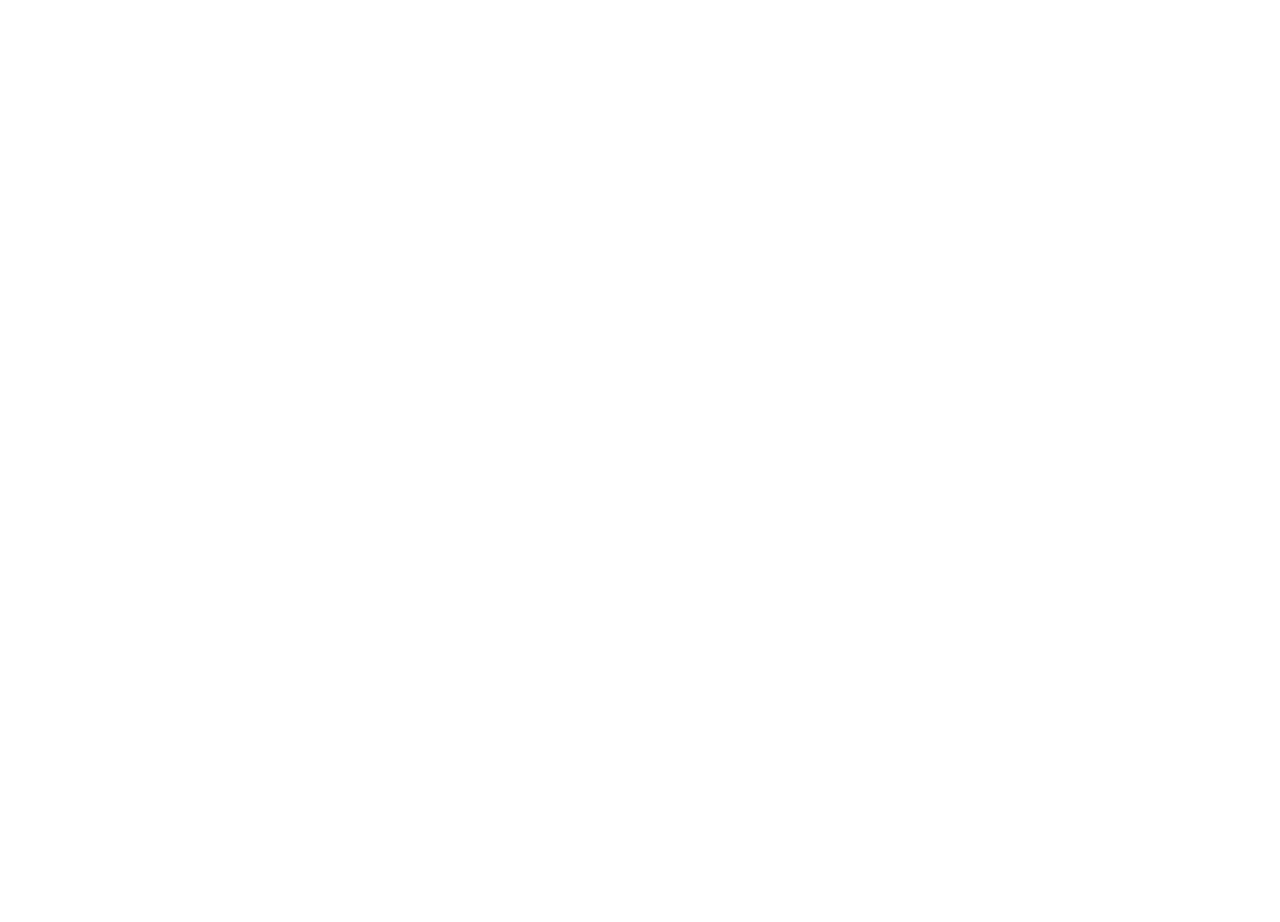
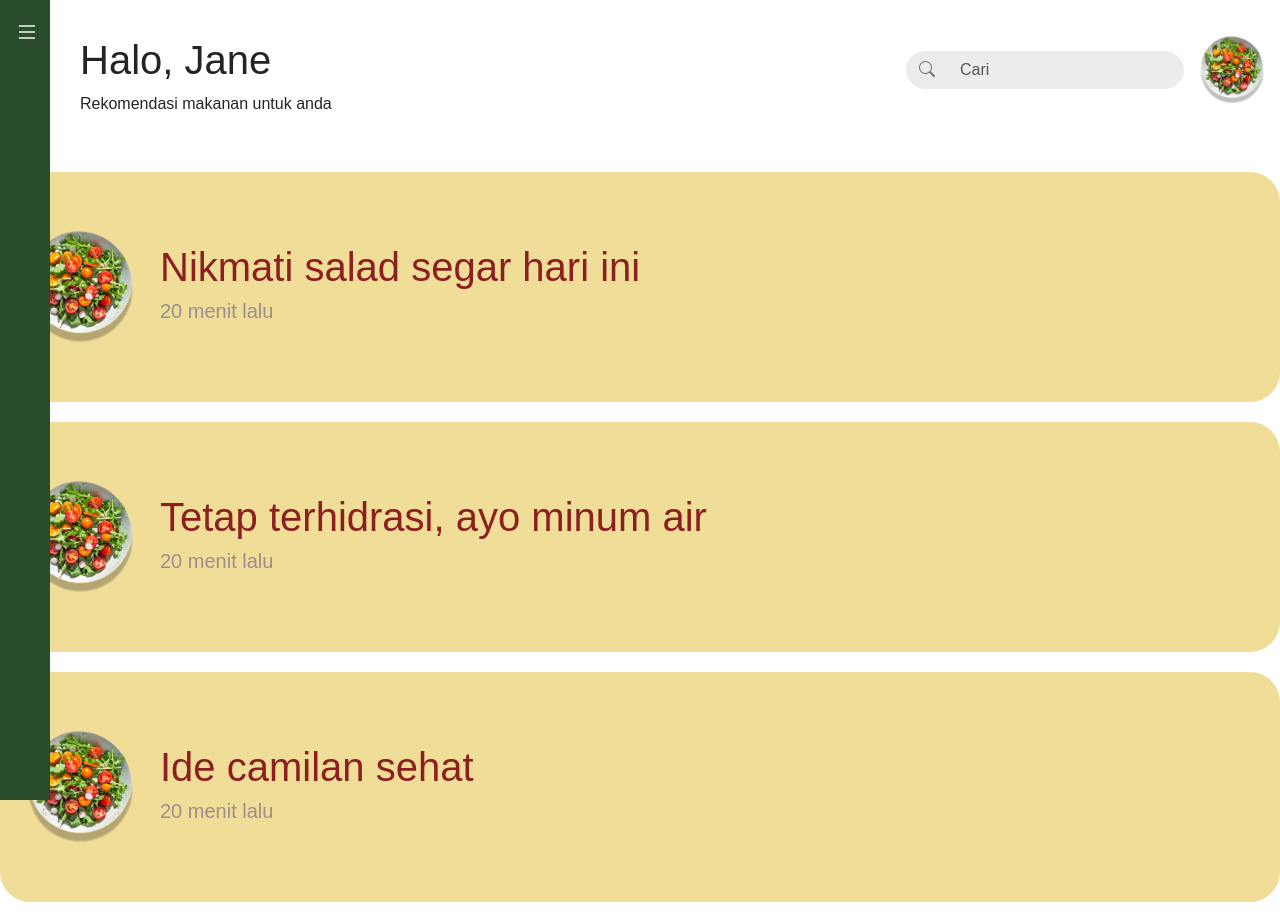
Before and after one commit to Bluewin01/wellnav-front-end, a React (Create React App) app: page /reminder-notification in a window 1280 px wide. Before the commit this address had no page. Before the commit the page ends 800 px from the top, so only its background shows below. Built offline with nearby package versions, Linux system fonts and the light colour scheme; a web font is replaced by a local one.

Commit message:
Add NotificationContainer component and Reminder & Notification page

```diff
--- a/src/App.js
+++ b/src/App.js
@@ -13,6 +13,7 @@
 import NutritionTrackingA from "./Pages/NutritionTracking/NutritionTrackingA/NutritionTrackingA";
 import NutritionTrackingB from "./Pages/NutritionTracking/NutritionTrackingB/NutritionTrackingB";
 import AboutUs from "./Pages/AboutUs/AboutUs";
+import ReminderNotification from "./Pages/ReminderNotification/ReminderNotification";
 
 function App() {
   return (
@@ -33,6 +34,10 @@
           />
           <Route path="/FAQ" element={<FAQ />} />
           <Route path="/AboutUs" element={<AboutUs />} />
+          <Route
+            path="/reminder-notification"
+            element={<ReminderNotification />}
+          />
         </Routes>
       </Router>
     </div>
--- /dev/null
+++ b/src/Pages/ReminderNotification/ReminderNotification.jsx
@@ -0,0 +1,30 @@
+import React from "react";
+import ReactDOMServer from "react-dom/server";
+import CollapseSideBar from "../../components/CollapseSideBar/CollapseSideBar";
+import "../ReminderNotification/ReminderNotification.css"; // Make sure you have the relevant styles in your CSS file
+import SearchBar from "../../components/SearchBar/SearchBar";
+import profilePicture from "../../Assets/Salad.png";
+import NotificationContainer from "../../components/NotificationContainer/NotificationContainer";
+
+function ReminderNotification() {
+  return (
+    <div className="App">
+      <CollapseSideBar />
+      <div className="top-section">
+        <div className="greeting-section">
+          <h1>Halo, Jane</h1>
+          <p>Rekomendasi makanan untuk anda</p>
+        </div>
+        <div className="search-profile-section">
+          <SearchBar></SearchBar>
+          <img src={profilePicture} className="profile-picture"></img>
+        </div>
+      </div>
+      <div>
+        <NotificationContainer />
+      </div>
+    </div>
+  );
+}
+
+export default ReminderNotification;
--- /dev/null
+++ b/src/components/NotificationContainer/NotificationContainer.css
@@ -0,0 +1,27 @@
+.notification-container {
+    display: flex;
+
+    background-color: #F0DD98;
+    color: white;
+    /* padding: 20px 0px 20px 70px; */
+    border-radius: 30px;
+    max-width: 1600px;
+    margin: 20px auto;
+    height: 230px;
+  }
+
+  .notification-image {
+    display: flex;
+   align-items: center;
+  }
+
+  .notification-image img {
+max-width:160px;
+  }
+
+  .notification-info{
+    display: flex;
+    justify-content: center;
+    color:#8C2020;
+    flex-direction: column;
+  }
--- /dev/null
+++ b/src/components/NotificationContainer/NotificationContainer.jsx
@@ -0,0 +1,36 @@
+import React from "react";
+import { useDispatch } from "react-redux";
+import exampleImage from "../../Assets/Salad.png";
+import { useNavigate } from "react-router-dom";
+import "../NotificationContainer/NotificationContainer.css";
+
+const DailyMeal = () => {
+  const navigate = useNavigate();
+  const dispatch = useDispatch();
+
+  const notificationData = [
+    { id: 1, text: "Nikmati salad segar hari ini" },
+    { id: 2, text: "Tetap terhidrasi, ayo minum air" },
+    { id: 3, text: "Ide camilan sehat" },
+  ];
+
+  return (
+    <div>
+      {notificationData.map((item) => (
+        <div key={item.id} className="notification-container">
+          <div className="notification-image">
+            <img src={exampleImage} alt="Notification" />
+          </div>
+          <div className="notification-info">
+            <h1>{item.text}</h1>
+            <h1 style={{ fontSize: "20px", color: "#9B8F8F" }}>
+              20 menit lalu
+            </h1>
+          </div>
+        </div>
+      ))}
+    </div>
+  );
+};
+
+export default DailyMeal;
```
Also changed, not shown: src/Pages/ReminderNotification/ReminderNotification.css (added).
